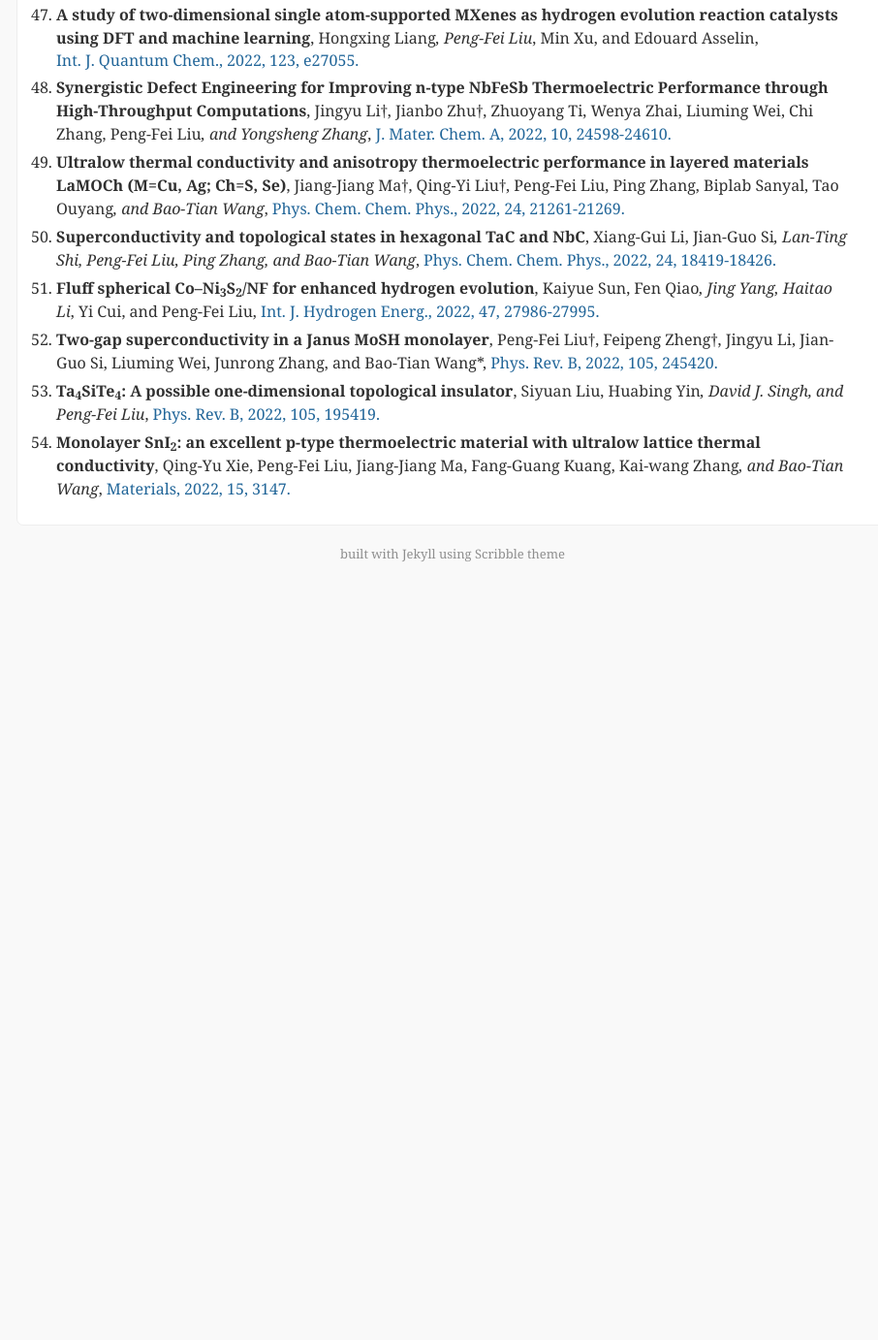
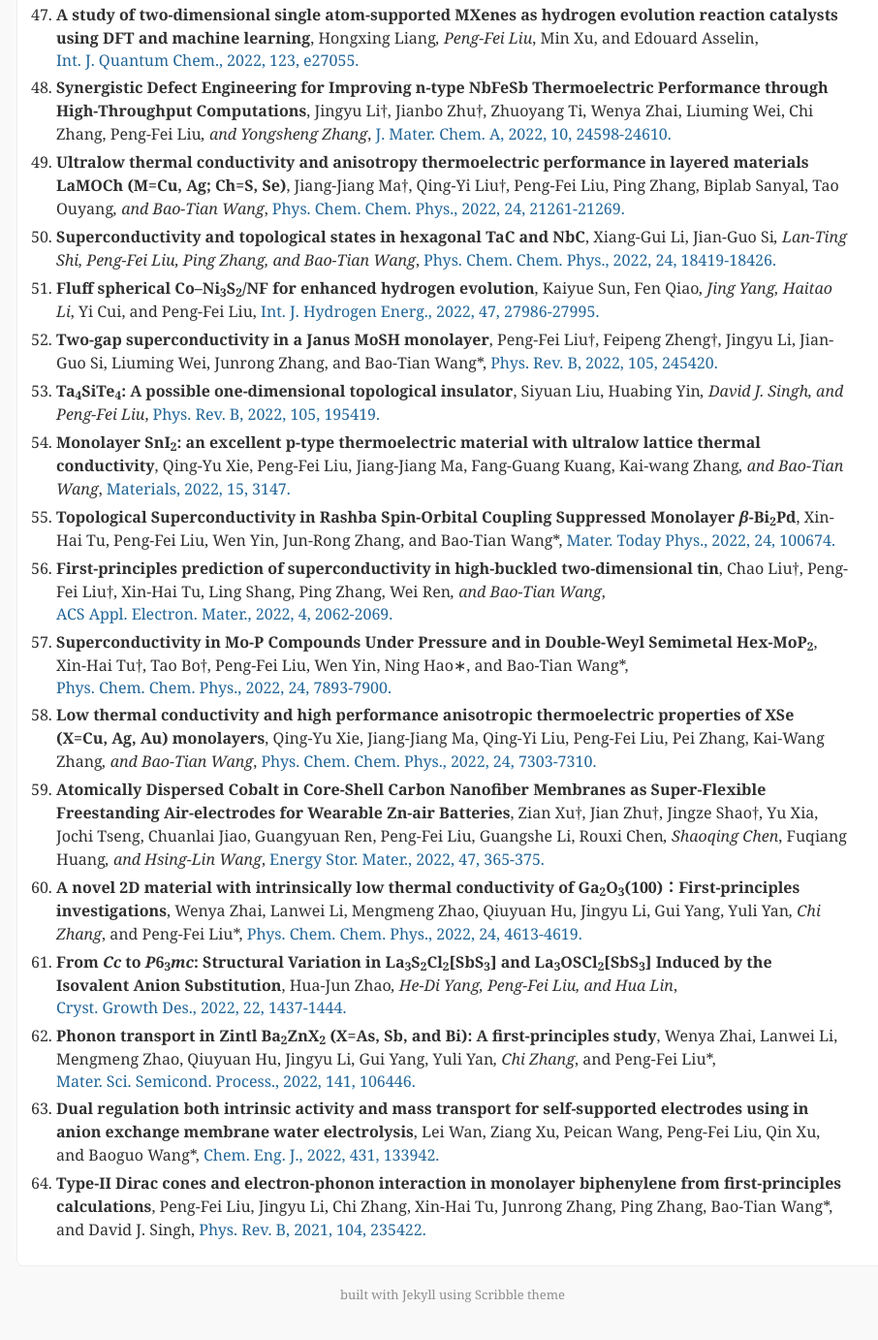
Before and after one commit to comatphys/comatphys.github.io, a Jekyll site: the page built from cv_md/publication.md, in a window 1280 px wide and 1400 px high, scrolled down 3757 px. Shown: the top 1382 px of the window at 97% size, without its empty margins (173-1079 px from the left). Built offline with Jekyll 4.4.1, drawn with Linux system fonts in a browser that asks for light colours; our own code applies the rules of GitHub Pages for plain Markdown files; comment, search, counter and statistics services are not loaded; before the commit the page ends 4394 px from its top, so only the background shows below that.

Commit message:
Update publication.md

```diff
--- a/cv_md/publication.md
+++ b/cv_md/publication.md
@@ -215,3 +215,43 @@ Siyuan Liu, Huabing Yin*, David J. Singh, and Peng-Fei Liu*,
 1. **Monolayer SnI<sub>2</sub>: an excellent p-type thermoelectric material with ultralow lattice thermal conductivity**,
 Qing-Yu Xie, Peng-Fei Liu, Jiang-Jiang Ma, Fang-Guang Kuang, Kai-wang Zhang*, and Bao-Tian Wang*,
 [Materials, 2022, 15, 3147.](https://doi.org/10.3390/ma15093147)
+
+1. **Topological Superconductivity in Rashba Spin-Orbital Coupling Suppressed Monolayer <i>β</i>-Bi<sub>2</sub>Pd**,
+Xin-Hai Tu, Peng-Fei Liu, Wen Yin, Jun-Rong Zhang, and Bao-Tian Wang*,
+[Mater. Today Phys., 2022, 24, 100674.](https://doi.org/10.1016/j.mtphys.2022.100674)
+
+1. **First-principles prediction of superconductivity in high-buckled two-dimensional tin**,
+Chao Liu†, Peng-Fei Liu†, Xin-Hai Tu, Ling Shang, Ping Zhang, Wei Ren*, and Bao-Tian Wang*,
+[ACS Appl. Electron. Mater., 2022, 4, 2062-2069.](https://doi.org/10.1021/acsaelm.2c00208)
+
+1. **Superconductivity in Mo-P Compounds Under Pressure and in Double-Weyl Semimetal Hex-MoP<sub>2</sub>**,
+Xin-Hai Tu†, Tao Bo†, Peng-Fei Liu, Wen Yin, Ning Hao∗, and Bao-Tian Wang*,
+[Phys. Chem. Chem. Phys., 2022, 24, 7893-7900.](https://doi.org/10.1039/D1CP05685A)
+
+1. **Low thermal conductivity and high performance anisotropic thermoelectric properties of XSe (X=Cu, Ag, Au) monolayers**,
+Qing-Yu Xie, Jiang-Jiang Ma, Qing-Yi Liu, Peng-Fei Liu, Pei Zhang, Kai-Wang Zhang*, and Bao-Tian Wang*,
+[Phys. Chem. Chem. Phys., 2022, 24, 7303-7310.](https://doi.org/10.1039/D1CP05708A)
+
+1. **Atomically Dispersed Cobalt in Core-Shell Carbon Nanofiber Membranes as Super-Flexible Freestanding Air-electrodes for Wearable Zn-air Batteries**,
+Zian Xu†, Jian Zhu†, Jingze Shao†, Yu Xia, Jochi Tseng, Chuanlai Jiao, Guangyuan Ren, Peng-Fei Liu, Guangshe Li, Rouxi Chen*, Shaoqing Chen*, Fuqiang Huang*, and Hsing-Lin Wang*,
+[Energy Stor. Mater., 2022, 47, 365-375.](https://doi.org/10.1016/j.ensm.2022.02.004)
+
+1. **A novel 2D material with intrinsically low thermal conductivity of Ga<sub>2</sub>O<sub>3</sub>(100)：First-principles investigations**,
+Wenya Zhai, Lanwei Li, Mengmeng Zhao, Qiuyuan Hu, Jingyu Li, Gui Yang, Yuli Yan*, Chi Zhang*, and Peng-Fei Liu*,
+[Phys. Chem. Chem. Phys., 2022, 24, 4613-4619.](https://doi.org/10.1039/d1cp05413a)
+
+1. **From <i>Cc</i> to <i>P</i>6<sub>3</sub><i>mc</i>: Structural Variation in La<sub>3</sub>S<sub>2</sub>Cl<sub>2</sub>[SbS<sub>3</sub>] and La<sub>3</sub>OSCl<sub>2</sub>[SbS<sub>3</sub>] Induced by the Isovalent Anion Substitution**,
+ Hua-Jun Zhao*, He-Di Yang, Peng-Fei Liu, and Hua Lin*,
+[Cryst. Growth Des., 2022, 22, 1437-1444.](https://doi.org/10.1021/acs.cgd.1c01405)
+
+1. **Phonon transport in Zintl Ba<sub>2</sub>ZnX<sub>2</sub> (X=As, Sb, and Bi): A first-principles study**,
+Wenya Zhai, Lanwei Li, Mengmeng Zhao, Qiuyuan Hu, Jingyu Li, Gui Yang, Yuli Yan*, Chi Zhang*, and Peng-Fei Liu*,
+[Mater. Sci. Semicond. Process., 2022, 141, 106446.](https://doi.org/10.1016/j.mssp.2021.106446)
+
+1. **Dual regulation both intrinsic activity and mass transport for self-supported electrodes using in anion exchange membrane water electrolysis**,
+Lei Wan, Ziang Xu, Peican Wang, Peng-Fei Liu, Qin Xu, and Baoguo Wang*,
+[Chem. Eng. J., 2022, 431, 133942.](https://doi.org/10.1016/j.cej.2021.133942)
+
+1. **Type-II Dirac cones and electron-phonon interaction in monolayer biphenylene from first-principles calculations**,
+Peng-Fei Liu, Jingyu Li, Chi Zhang, Xin-Hai Tu, Junrong Zhang, Ping Zhang, Bao-Tian Wang*, and David J. Singh,
+[Phys. Rev. B, 2021, 104, 235422.](https://doi.org/10.1103/PhysRevB.104.235422)
```
